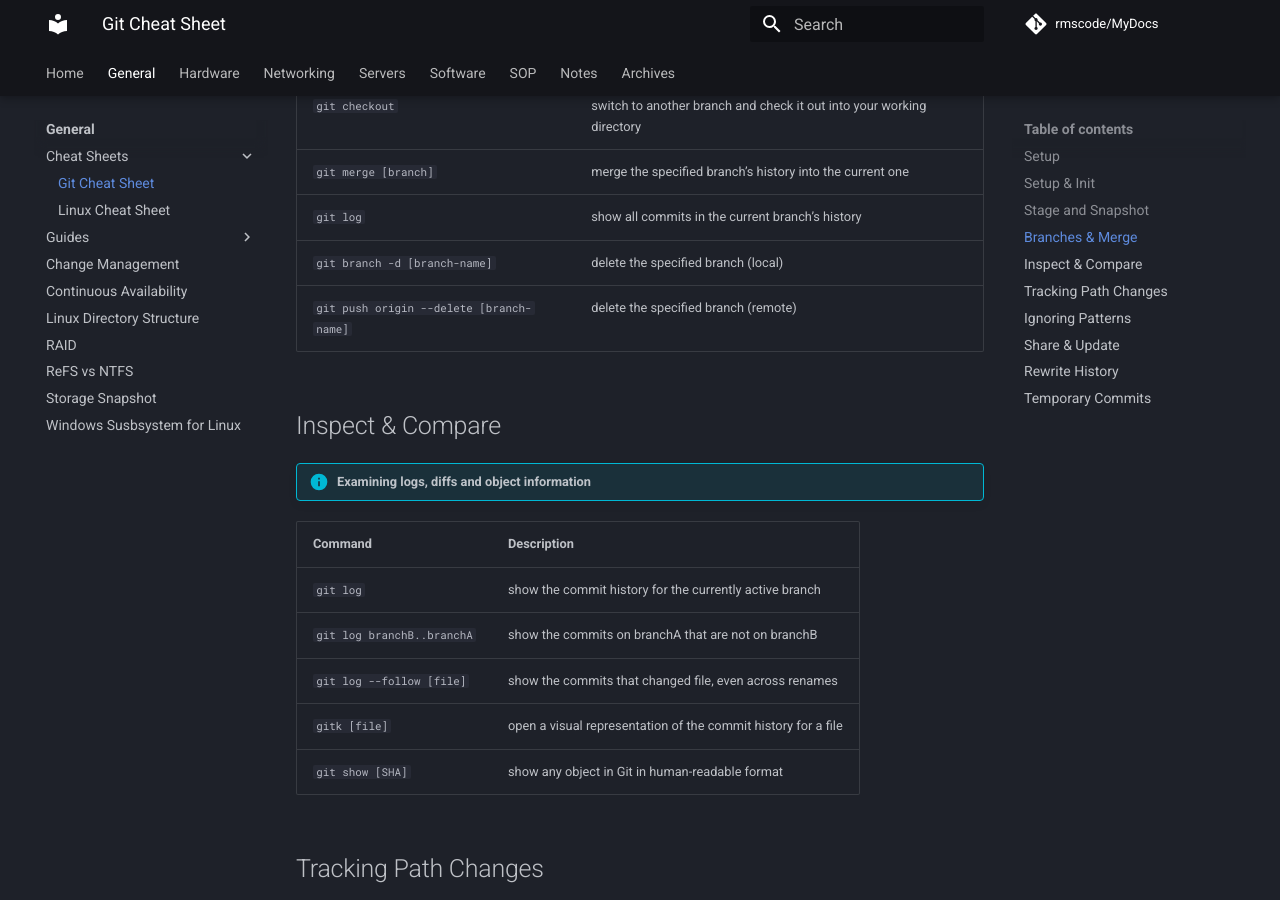
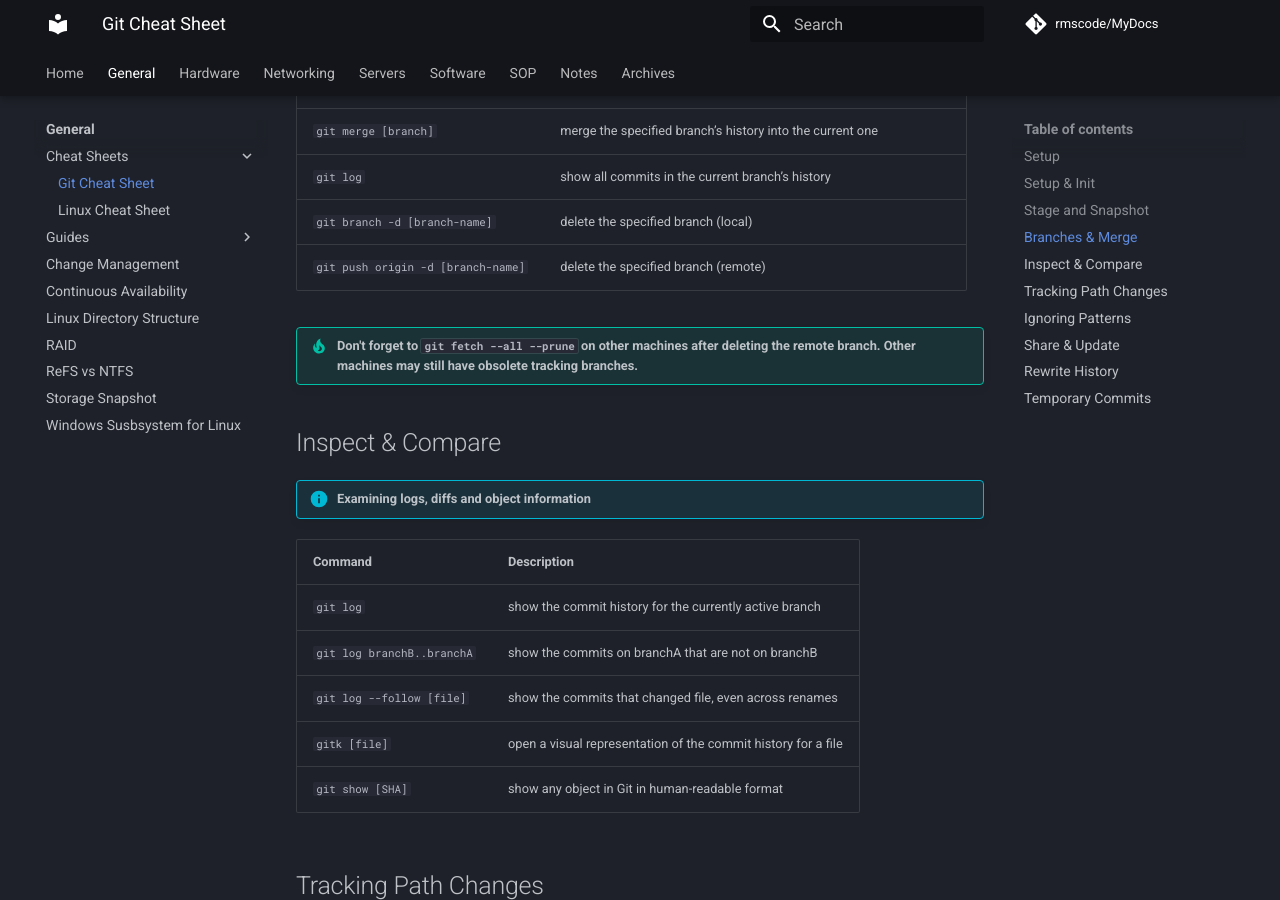
Before and after one commit to rmscode/binary-garden, an MkDocs documentation site: the page built from docs/general/cheat-sheets/git-cheat-sheet.md, in a window 1280 px wide and 900 px high, scrolled down 1704 px. Built offline with MkDocs 1.6.1 and Material for MkDocs 9.7.7, drawn with Linux system fonts in a browser that asks for light colours; comment, search, counter and statistics services are not loaded.

Commit message:
Docs: Update git-cheat-sheet

```diff
--- a/docs/general/cheat-sheets/git-cheat-sheet.md
+++ b/docs/general/cheat-sheets/git-cheat-sheet.md
@@ -44,7 +44,9 @@
 | `git merge [branch]`                               | merge the specified branch’s history into the current one
 | `git log`                                          | show all commits in the current branch’s history
 | `git branch -d [branch-name]`                      | delete the specified branch (local)
-| `git push origin --delete [branch-name]`           | delete the specified branch (remote)
+| `git push origin -d [branch-name]`           | delete the specified branch (remote)
+
+!!! tip "Don't forget to `git fetch --all --prune` on other machines after deleting the remote branch. Other machines may still have obsolete tracking branches."
 
 ## Inspect & Compare
 
```
